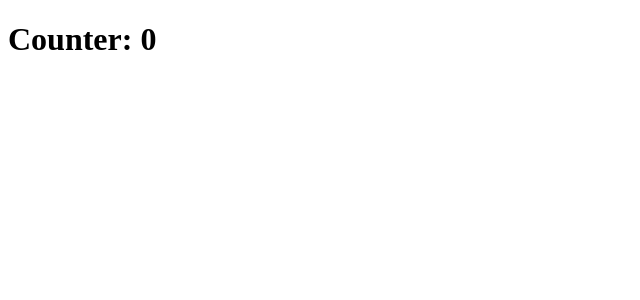
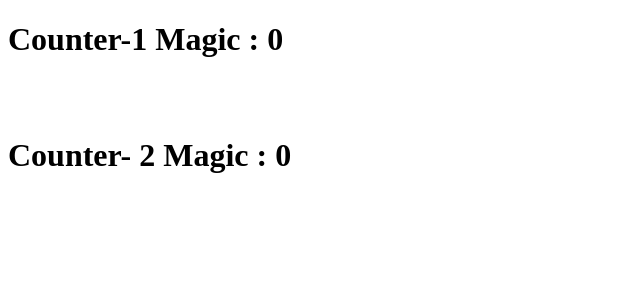
Before and after one commit to num-js/learn-React-advance, a React (Create React App) app: page / in a window 1280 px wide. Shown: the top 300 px of the page, without its empty margins (0-640 px from the left). Built offline with nearby package versions, Linux system fonts and the light colour scheme.

Commit message:
useState Magics with setTimeOut

```diff
--- a/src/App.js
+++ b/src/App.js
@@ -1,18 +1,44 @@
 import { useState } from 'react';
 
 const App = () => {
-    const [counter, setCounter] = useState(0);
+    const [counter1, setCounter1] = useState(0);
+    const [counter2, setCounter2] = useState(0);
 
     return (
         <>
             <div
-                onClick={() => setCounter((previousValue) => {
-                    console.log('prevoiusValue: ', previousValue);
-                    return previousValue + 1
-                })}
+                onClick={() => {
+                    setCounter1(counter1 + 1);
+
+                    /**
+                     * This Will not Update again the State
+                     */
+                    setTimeout(() => {
+                        setCounter1(counter1 + 1);
+                    }, 1000)
+                }}
             >
 
-                <h1>Counter: {counter}</h1>
+                <h1>Counter-1 Magic : {counter1}</h1>
+            </div>
+
+            <br />
+            <br />
+
+            <div
+                onClick={() => {
+                    setCounter2(counter2 + 1);
+
+                    /**
+                     * This Will Update again the State
+                     */
+                    setTimeout(() => {
+                        setCounter2((currentValue) => currentValue + 1);
+                    }, 1000)
+                }}
+            >
+
+                <h1>Counter- 2 Magic : {counter2}</h1>
             </div>
         </>
     );
```
